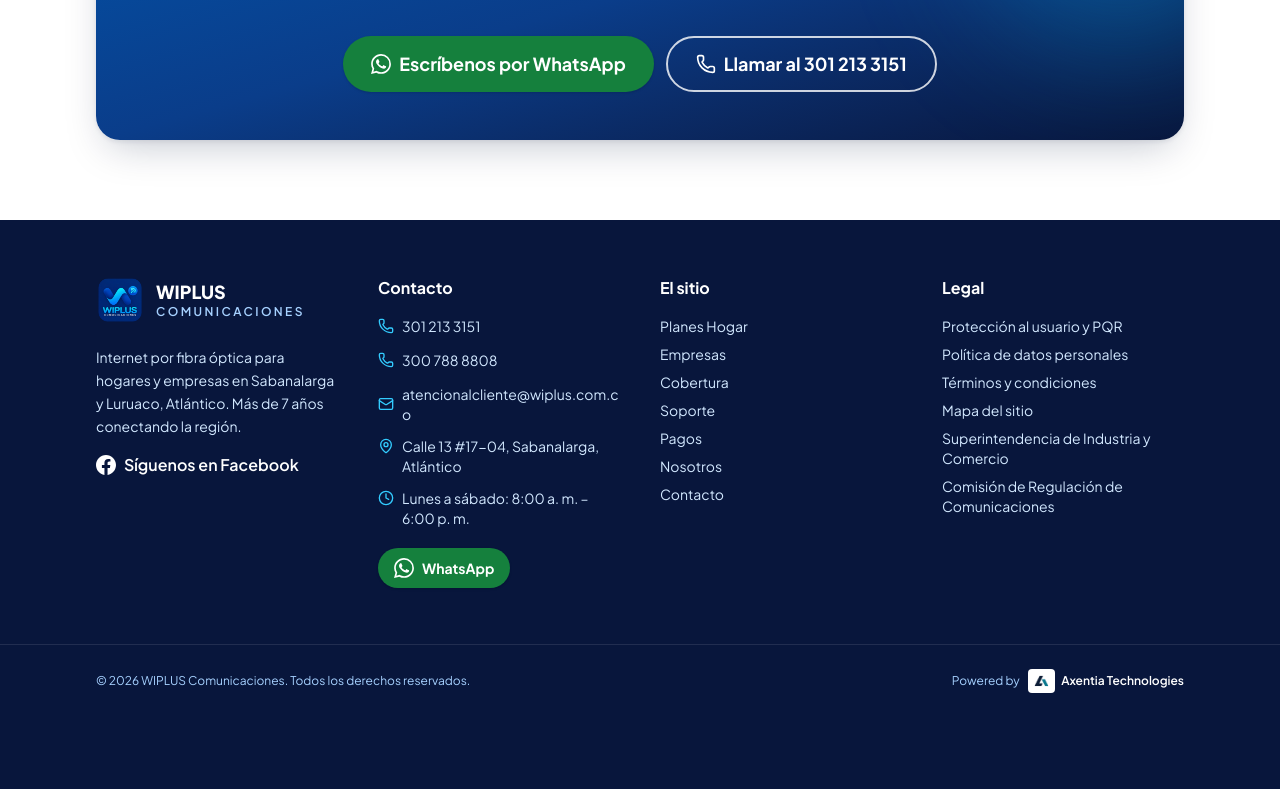
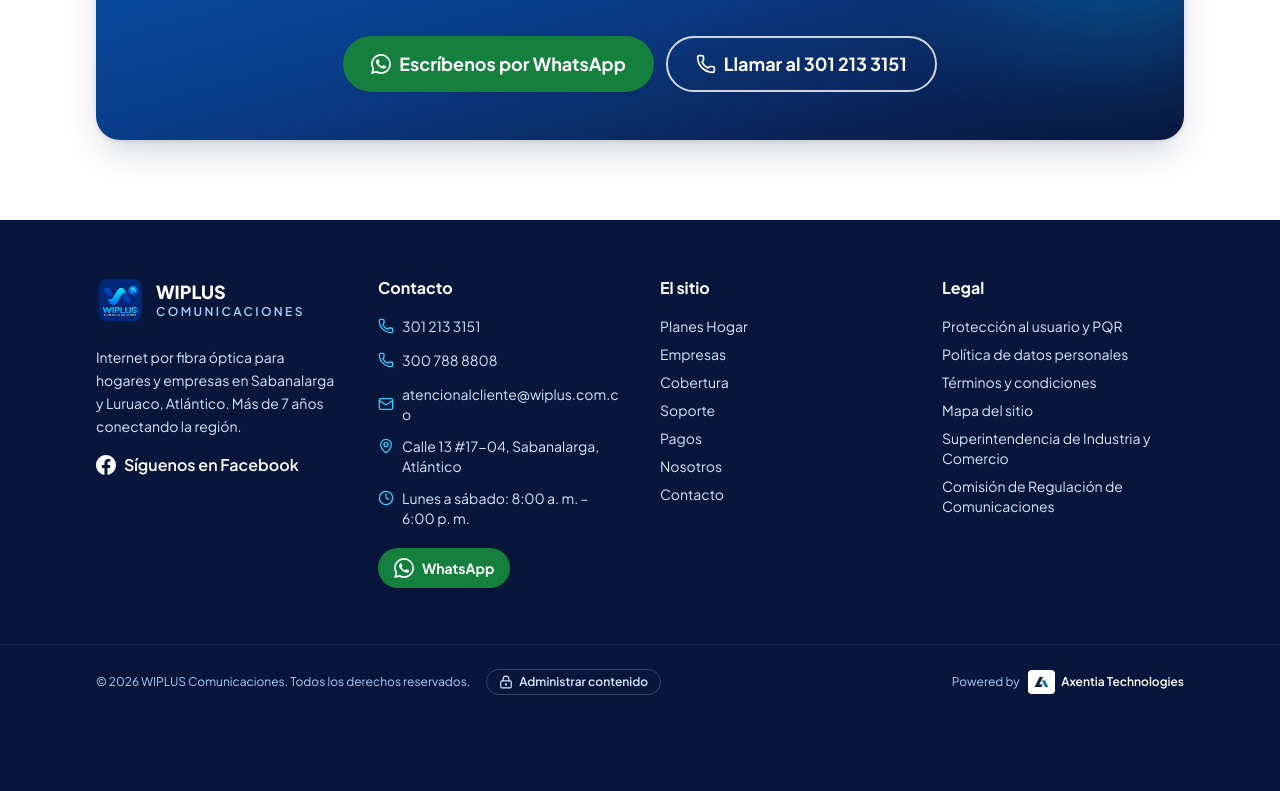
Before and after one commit to habid8374/wiplusnewlanding, a Next.js app: page / in a window 1280 px wide. Shown: the part 4476-5267 px from the top of the page. Built offline with nearby package versions, Linux system fonts and the light colour scheme; no server answers.

Commit message:
Footer: botón «Administrar contenido» que lleva a /studio
Co-Authored-By: Claude Opus 5.5 <noreply@anthropic.com>
Claude-Session: https://claude.ai/code/session_01R9yoRJ46HjrR63NwQt4Rsk

```diff
--- a/components/layout/Footer.tsx
+++ b/components/layout/Footer.tsx
@@ -1,4 +1,4 @@
-import { Clock, Mail, MapPin, Phone } from 'lucide-react'
+import { Clock, LockKeyhole, Mail, MapPin, Phone } from 'lucide-react'
 import Image from 'next/image'
 import Link from 'next/link'
 import { CallLink, WhatsAppLink } from '@/components/analytics/TrackedLinks'
@@ -143,10 +143,22 @@ export function Footer({ sitio }: { sitio: SiteSettings }) {
       </Container>
       <div className="border-t border-white/10">
         <Container className="flex flex-col gap-2 pt-6 pb-24 text-xs text-primary-200 sm:flex-row sm:items-center sm:justify-between">
-          <p>
-            © {year} {sitio.razonSocial ?? sitio.nombre}
-            {sitio.nit ? ` · NIT ${sitio.nit}` : ''}. Todos los derechos reservados.
-          </p>
+          <div className="flex flex-col gap-2 sm:flex-row sm:items-center sm:gap-4">
+            <p>
+              © {year} {sitio.razonSocial ?? sitio.nombre}
+              {sitio.nit ? ` · NIT ${sitio.nit}` : ''}. Todos los derechos reservados.
+            </p>
+            {/* Panel de contenido (Sanity Studio). <a> y no <Link>: /studio es una SPA aparte. */}
+            {/* eslint-disable-next-line @next/next/no-html-link-for-pages */}
+            <a
+              href="/studio"
+              rel="nofollow"
+              className="inline-flex items-center gap-1.5 self-start rounded-full border border-white/20 px-3 py-1 font-semibold text-primary-100 hover:border-white/40 hover:text-white"
+            >
+              <LockKeyhole className="size-3.5" aria-hidden />
+              Administrar contenido
+            </a>
+          </div>
           <p className="inline-flex items-center gap-2">
             Powered by
             <span className="inline-flex items-center gap-1.5 font-semibold text-white">
```
